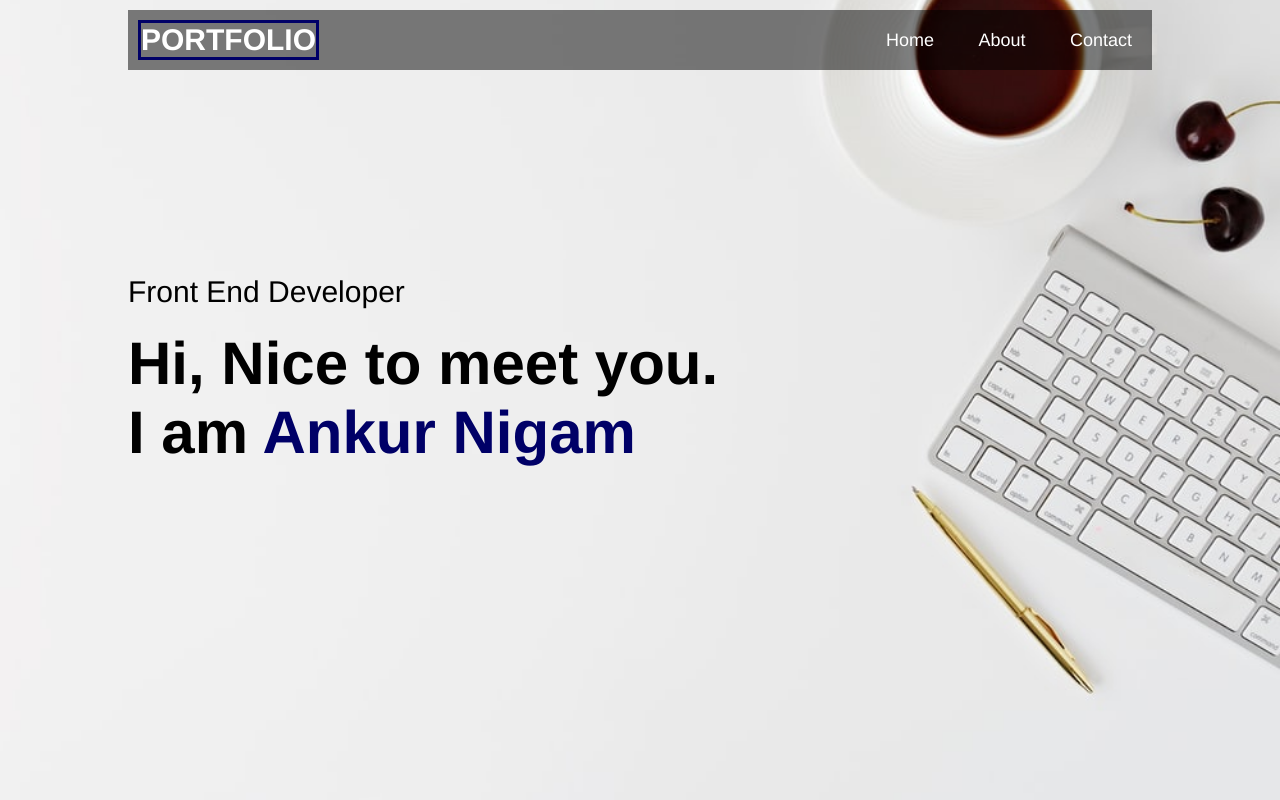
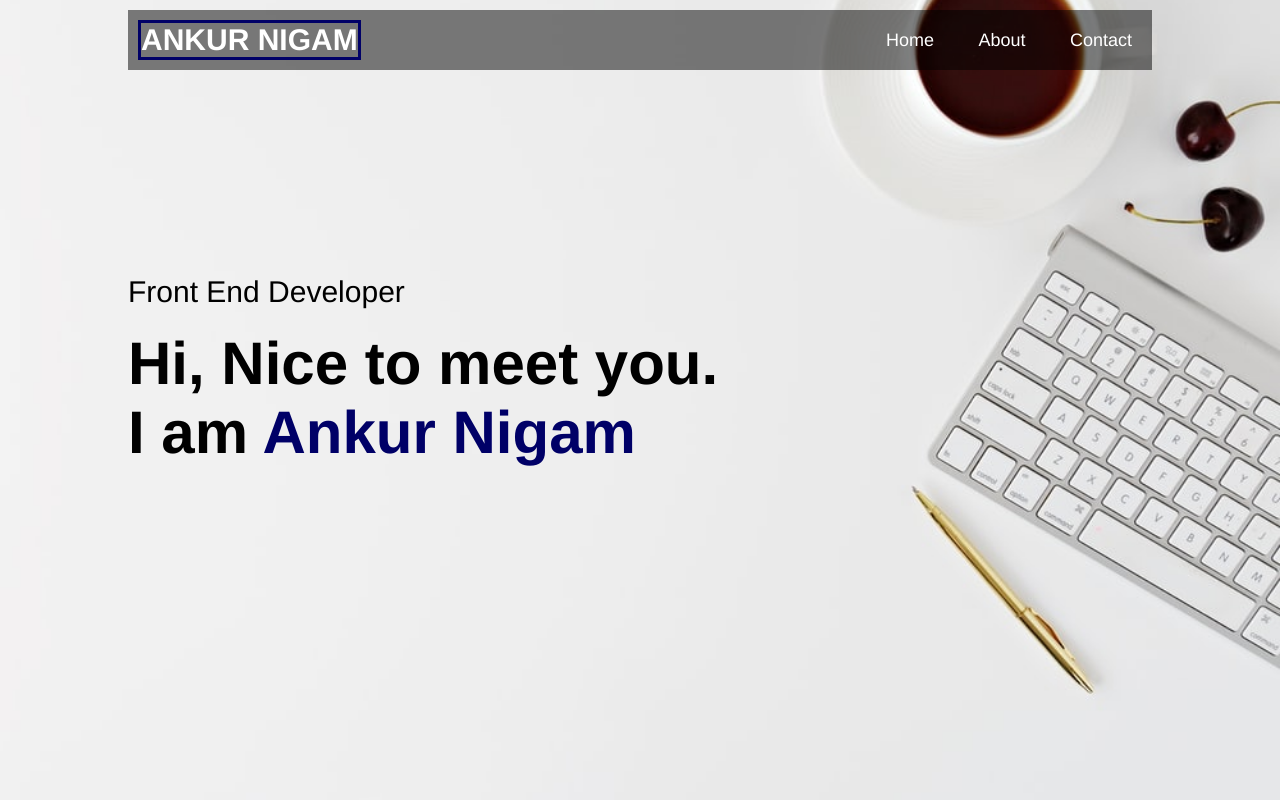
Before and after one commit to Alex342115/UniCompiler, a plain HTML site: page Task#1/index.html in a window 1280 px wide. Shown: the top 800 px of the page. Drawn offline with Linux system fonts and the light colour scheme.

Commit message:
Update index.html

```diff
--- a/Task#1/index.html
+++ b/Task#1/index.html
@@ -18,7 +18,7 @@
         <nav>
           <h1 id="head">
             <span tabindex="0" data-="Your image or text goes here!"
-              >PORTFOLIO</span
+              >ANKUR NIGAM</span
             >
           </h1>
           <!-- <img src="./Golden Phoenix.png" class="logo" /> -->
```
